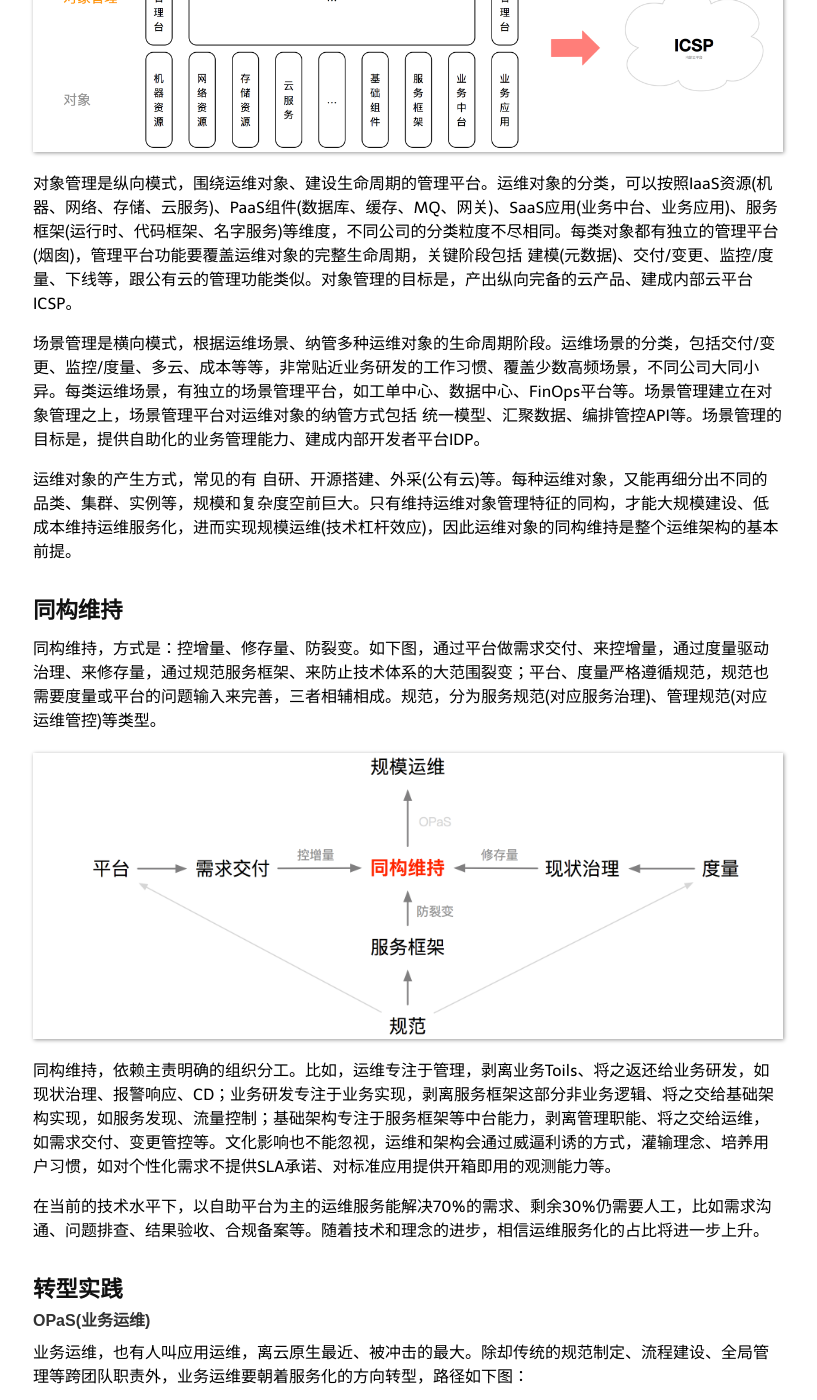
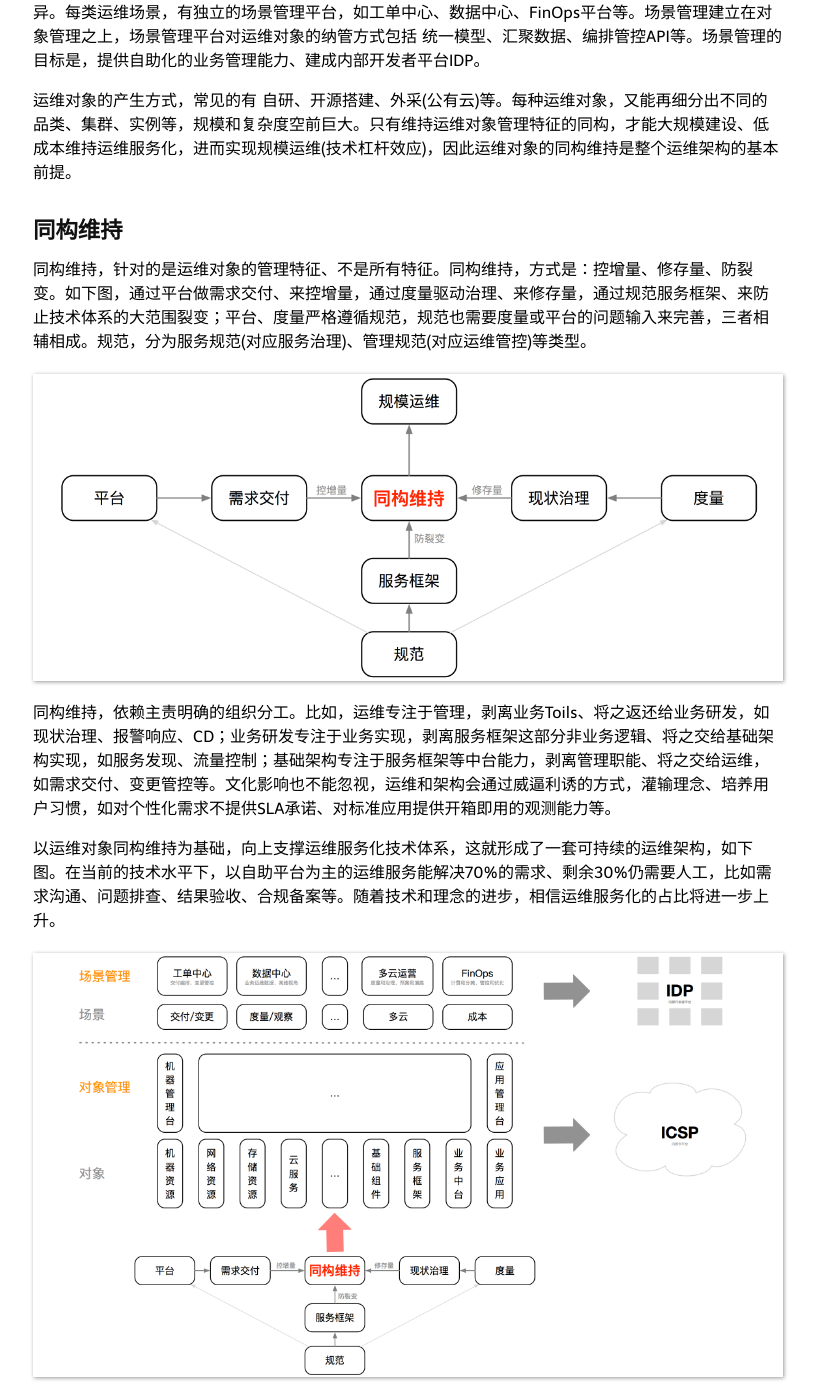
Before and after one commit to niean/niean.github.io, a Jekyll site: the page built from _posts/2022-01-27-op-cn.markdown, in a window 1280 px wide and 1400 px high, scrolled down 3681 px. Shown: the whole window, without its empty margins (232-1049 px from the left). Built offline with Jekyll 4.4.1, drawn with Linux system fonts in a browser that asks for light colours; comment, search, counter and statistics services are not loaded; some of the changed text lies outside the part shown.

Commit message:
运维转型:更新图文细节

```diff
--- a/_posts/2022-01-27-op-cn.markdown
+++ b/_posts/2022-01-27-op-cn.markdown
@@ -10,10 +10,10 @@
 ## 要点简述
 - 传统运维，职责是将工业制成品组装成服务、交付给用户，并维持服务运转；特点是强依附于业务
 - 领域危机，云原生时代公有云大量使用、微服务架构和DevOps真实达成、工具体系持续繁荣，传统运维的职责不断被外包、转移、替代，出现了领域危机
-- 组织转型，趋势是 协作方式从人人分工协同、升级为基于平台的自助服务，新的组织形态催生了运维领域的服务化转型
-- 运维转型，目标是通过自助化的平台、对外提供运维服务能力OPaS(OP as Service)，分成对象、场景两大类；对象的管理特征同构，是整个运维架构的基础
-- 业务运维，转型核心是角色认知，运维人要把自己从依附于业务的运营角色、调整为独立的运维服务提供方；在超服务视角上，业务运维大有可为
-- 组件运维，遵循洋葱模型，即立足于资源交付、建设管理平台、再深入到组件自身的专业领域
+- 组织结构，协作方式从人人协同、逐渐升级为平台自助，运维的主旋律从横向协同、转变为服务产品和技术中台
+- 运维转型，技术上通过自助化的平台、对外提供运维服务能力OPaS(OP as Service)，分成对象、场景两层；底层对象做到同构维持，就构成了一套可持续的运维架构
+- 业务运维，服务化转型的核心是角色认知，运维人要把自己从依附于业务的运营角色、调整为独立的运维服务提供方；在超服务视角上，业务运维大有可为
+- 组件运维，掌控组件本身、比纯运维管理更进一步，遵循洋葱模型，即立足于资源交付、建设管理平台、再深入到组件自身的专业领域
 
 
 ## 运维阶段
@@ -57,13 +55,13 @@
 
 最上面的终端用户，是企业的甲方客户、也是潜在的营利人群。业务团队，为终端用户负责，角色包括了产品、商务、市场、营销等。业务研发，直接为业务团队服务，主要是提供SaaS化的应用/服务。平台研发，则是为业务研发服务，提供各种各样的PaaS化能力，对下封装了云厂商。还会有一些跨功能组织，如成本运营FinOps、稳定性运营SRE、效率运营EP、行政团队等等。
 
-在这个组织结构中，大家最终的目标是集中力量、服务好终端用户。业务团队更关注业务价值，研发体系聚焦在服务质量。随着信息化技术的进步，当前由跨功能组织履行的职能、也将逐步分解到平台研发团队。**组织协作的主要方式，从人人分工协同、升级为服务自助闭环**，这种趋势进一步推动了运维领域的服务化转型。
+在新的组织结构中，大家最终的目标是各司其事、服务好终端用户。业务团队更关注业务价值，研发体系聚焦在服务质量。随着信息化技术的进步，当前由跨功能组织履行的职能、将逐步分解到平台研发团队，**组织协作的主要方式从人人协同、升级为平台自助**。运维有了新的岗位目标，即：**运维的主旋律是服务产品、是技术中台、不是横向协同，运维要做高技术杠杆、赋能业务、助力企业提升经营效率**。
 
 
-## 运维架构
+## 技术架构
 运维转型，目标是：通过自助化的平台，向上层团队、提供运维管理服务；本质是运维服务化OPaS(OP as Service)。按照内容差异，运维工作可以分为对象管理、场景管理两大类，如下图所示。
 
-![pict](https://raw.githubusercontent.com/niean/niean.github.io/master/images/20220127/opas-zhengti-jiagou.png)
+![pict](https://raw.githubusercontent.com/niean/niean.github.io/master/images/20220127/opas-zhengti-jishu.png)
 
 对象管理是纵向模式，围绕运维对象、建设生命周期的管理平台。运维对象的分类，可以按照IaaS资源(机器、网络、存储、云服务)、PaaS组件(数据库、缓存、MQ、网关)、SaaS应用(业务中台、业务应用)、服务框架(运行时、代码框架、名字服务)等维度，不同公司的分类粒度不尽相同。每类对象都有独立的管理平台(烟囱)，管理平台功能要覆盖运维对象的完整生命周期，关键阶段包括 建模(元数据)、交付/变更、监控/度量、下线等，跟公有云的管理功能类似。对象管理的目标是，产出纵向完备的云产品、建成内部云平台ICSP。
 
@@ -73,13 +71,16 @@
 
 
 ## 同构维持
-同构维持，方式是：控增量、修存量、防裂变。如下图，通过平台做需求交付、来控增量，通过度量驱动治理、来修存量，通过规范服务框架、来防止技术体系的大范围裂变；平台、度量严格遵循规范，规范也需要度量或平台的问题输入来完善，三者相辅相成。规范，分为服务规范(对应服务治理)、管理规范(对应运维管控)等类型。
+同构维持，针对的是运维对象的管理特征、不是所有特征。同构维持，方式是：控增量、修存量、防裂变。如下图，通过平台做需求交付、来控增量，通过度量驱动治理、来修存量，通过规范服务框架、来防止技术体系的大范围裂变；平台、度量严格遵循规范，规范也需要度量或平台的问题输入来完善，三者相辅相成。规范，分为服务规范(对应服务治理)、管理规范(对应运维管控)等类型。
 
 ![pict](https://raw.githubusercontent.com/niean/niean.github.io/master/images/20220127/opas-zhengti-tonggou.png)
 
 同构维持，依赖主责明确的组织分工。比如，运维专注于管理，剥离业务Toils、将之返还给业务研发，如现状治理、报警响应、CD；业务研发专注于业务实现，剥离服务框架这部分非业务逻辑、将之交给基础架构实现，如服务发现、流量控制；基础架构专注于服务框架等中台能力，剥离管理职能、将之交给运维，如需求交付、变更管控等。文化影响也不能忽视，运维和架构会通过威逼利诱的方式，灌输理念、培养用户习惯，如对个性化需求不提供SLA承诺、对标准应用提供开箱即用的观测能力等。
 
-在当前的技术水平下，以自助平台为主的运维服务能解决70%的需求、剩余30%仍需要人工，比如需求沟通、问题排查、结果验收、合规备案等。随着技术和理念的进步，相信运维服务化的占比将进一步上升。
+以运维对象同构维持为基础，向上支撑运维服务化技术体系，这就形成了一套可持续的运维架构，如下图。在当前的技术水平下，以自助平台为主的运维服务能解决70%的需求、剩余30%仍需要人工，比如需求沟通、问题排查、结果验收、合规备案等。随着技术和理念的进步，相信运维服务化的占比将进一步上升。
+
+![pict](https://raw.githubusercontent.com/niean/niean.github.io/master/images/20220127/opas-zhengti-wentai.png)
+
 
 
 ## 转型实践
@@ -135,6 +136,17 @@
 - 接下来，我们还会不断加强对公有云产品的学习、认知、选型、演化推动等等，争取在这个领域建立更多的专业性(组件自身)
 
 
+#### 需求交付演进
+无论是公有云，还是内部的K8S平台，都存在着大量的需求交付操作。这类ToM(ToManager)的交付平台，往往缺少必要约束、只能对资深人士开放。
+
+为了优化分工、提升效率，可以通过「工单编排+审批」的方式、将运维管理面ToC(ToRD)；工作流/工单本身会大量融入运维管理的最佳实践，可以安全的开放给研发。这是运维能力服务化的一个重要方向。交付自助化的演化路径如下：
+
+![pict](https://raw.githubusercontent.com/niean/niean.github.io/master/images/20220127/opas-qita-jiaofu.png)
+
+目前看，从需求到技术方案的沟通环节，是比较难自助化或者自动化的，需要将来更多的尝试。
+
+
+
 ## 一些教训
 简单分享下我司的一些转型教训，包括
 
```
Also changed, not shown: other parts of _posts/2022-01-27-op-cn.markdown (+2 -15 lines), images/20220127/opas-sys-yangcong.png, images/20220127/opas-zhengti-jishu.png (renamed from images/20220127/opas-zhengti-jiagou.png), images/20220127/opas-zhengti-tonggou.png, images/20220127/opas-zhengti-wentai.png (added), 1 other file.
